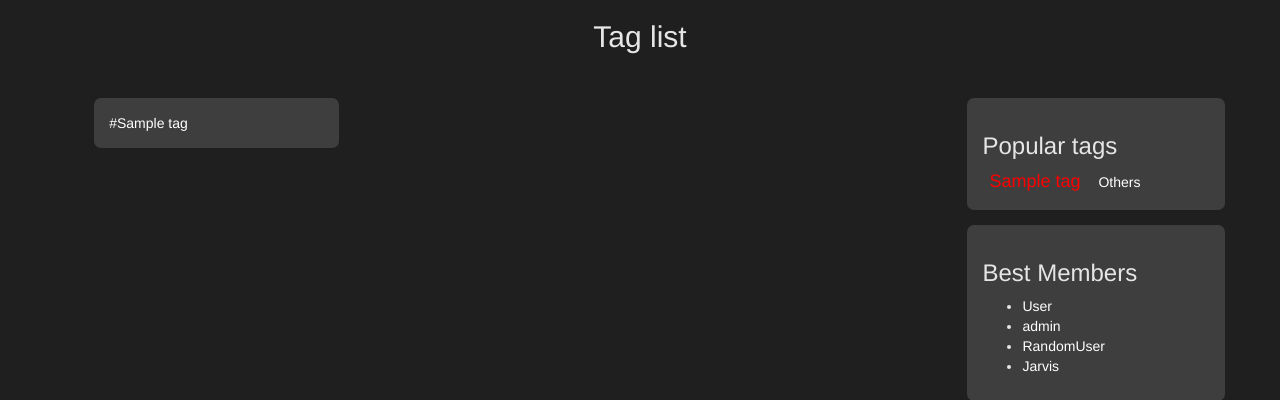
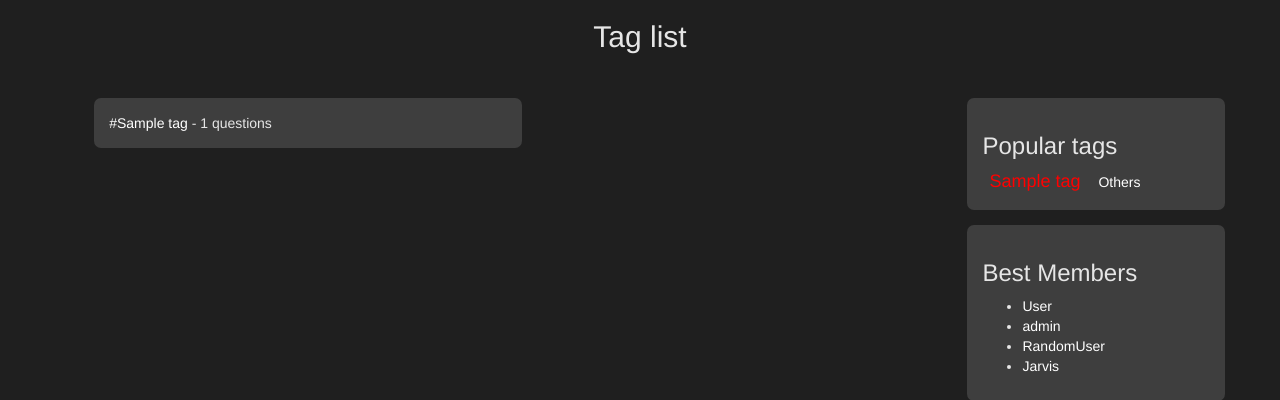
Before and after one commit to vNexx/Web, a Django app: template ask_me/templates/tag_list.html in a window 1280 px wide. Shown: the part 52-452 px from the top of the page. Run offline with Django 3.2, Linux system fonts and the light colour scheme; the template is opened without the code that fills it: most values are stand-ins (such as "Sample title", 1, 10 or a date in 2020); some libraries are stand-ins or nearby versions.

Commit message:
Update tag list page

```diff
--- a/ask_me/askmeapp/models.py
+++ b/ask_me/askmeapp/models.py
@@ -32,6 +32,9 @@ class TagManager(models.Manager):
 	# sorts tags using number of questions
 	def order_by_question_count(self):
 		return self.with_question_count().order_by('-questions_count')
+
+	def order_by_name_with_question_count(self):
+		return  self.with_question_count().order_by('text')
 
 	def get_popular_tags(self):
 		return self.order_by_question_count().all()[:10]
--- a/ask_me/askmeapp/views.py
+++ b/ask_me/askmeapp/views.py
@@ -182,8 +182,9 @@ def change_password(request):
 	return render(request, 'change_password.html', {"popular_tags": popular_tags, 'form': form}, )
 
 def tag_list(request):
+	tags = Tag.objects.order_by_name_with_question_count()
 	popular_tags = Tag.objects.get_popular_tags()
-	return render(request, 'tag_list.html', {"popular_tags": popular_tags, 'tag_list' : Tag.objects.order_by('text')},)
+	return render(request, 'tag_list.html', {"popular_tags": popular_tags, 'tag_list' : tags},)
 
 
 
--- a/ask_me/templates/tag_list.html
+++ b/ask_me/templates/tag_list.html
@@ -7,9 +7,9 @@
 {% endblock %}
 
 {% block pageContent %}
-  <div class="col-md-4  askme__tag-list">
+  <div class="col-md-7  askme__tag-list">
 	{% for tag in tag_list %}
-		<a href="{% url 'tag' tag %}">#{{ tag }}</a><br>
+		<a href="{% url 'tag' tag %}">#{{ tag }}</a> - {{ tag.questions_count }} questions<br>
 	{% endfor %}
   </div>
 
```
Also changed, not shown: 2 other files.
